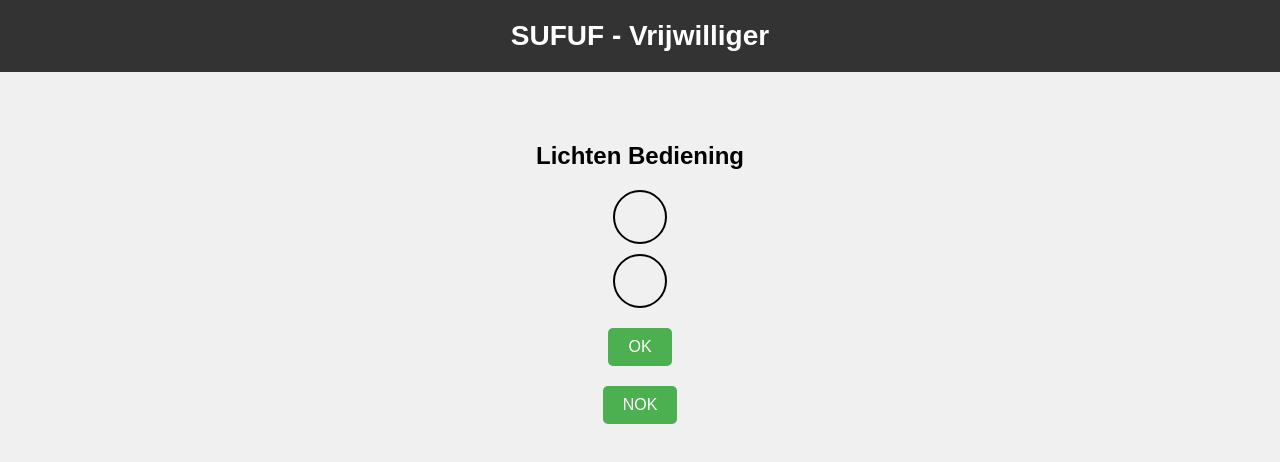
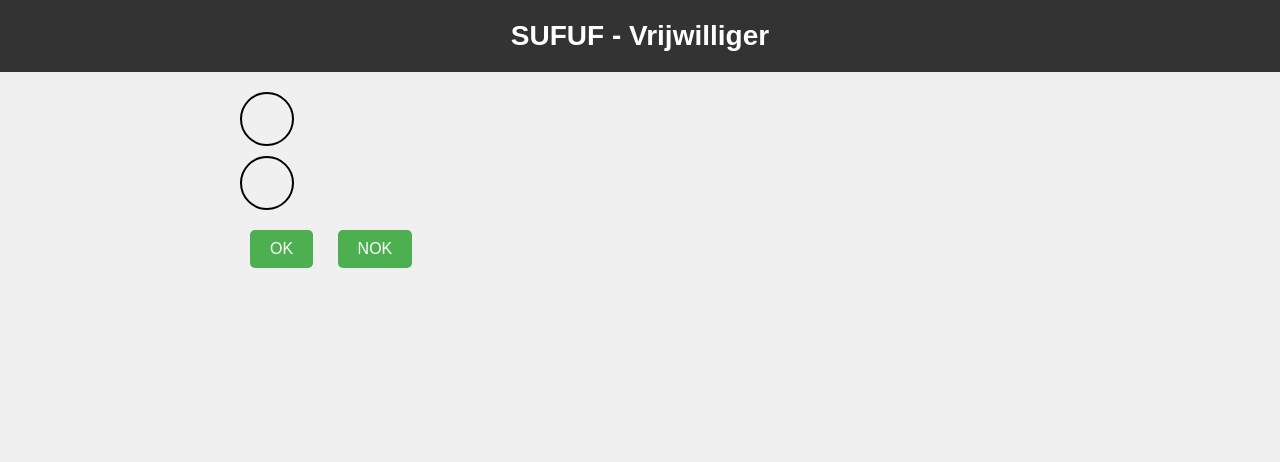
Before and after one commit to RachidAzrou/sufuf, a website: page volunteer.html in a window 1280 px wide. Drawn offline with Linux system fonts and the light colour scheme.

Commit message:
Update volunteer.html

```diff
--- a/volunteer.html
+++ b/volunteer.html
@@ -11,8 +11,7 @@
         <h1>SUFUF - Vrijwilliger</h1>
     </header>
     <main>
-        <div id="lightControls">
-            <h2>Lichten Bediening</h2>
+        <div id="controlPanel">
             <div class="light" id="greenLight"></div>
             <div class="light" id="redLight"></div>
             <button id="okButton">OK</button>
```
